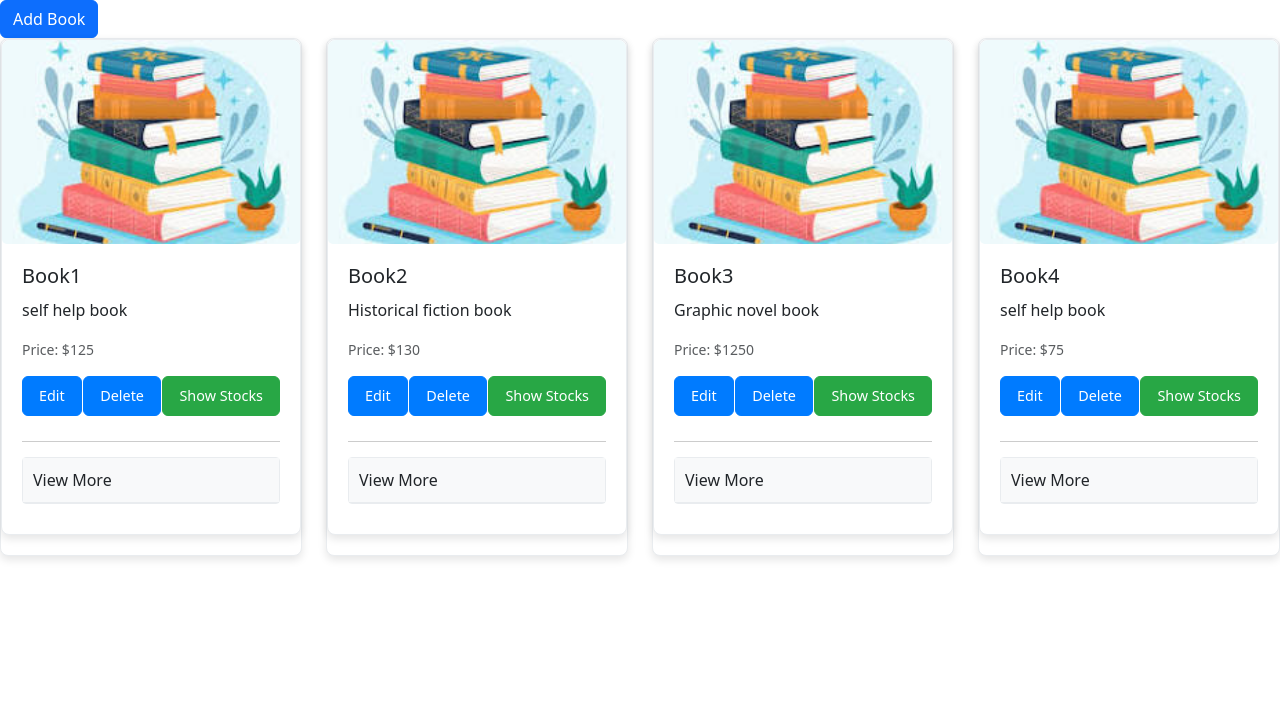
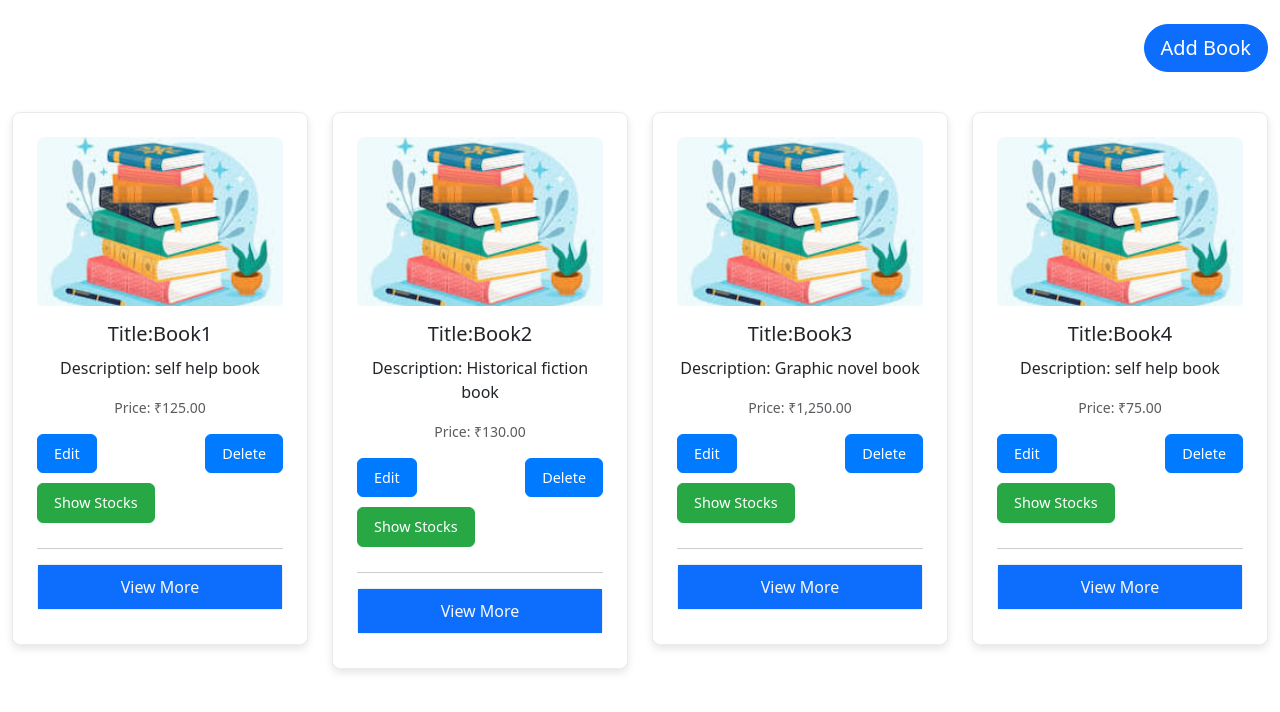
Before and after one commit to vivek-vaghasiya20/bacancy-angular-training, an Angular app: page / in a window 1280 px wide. Shown: the top 712 px of the page. Built offline with nearby package versions, Linux system fonts and the light colour scheme.

Commit message:
solved rating and url issue.

```diff
--- a/src/app/book-list/book-action/book-action.component.html
+++ b/src/app/book-list/book-action/book-action.component.html
@@ -1,12 +1,13 @@
+<div class="btn-div d-flex justify-content-end">
   <button
     type="button"
-  class="btn btn-primary"
+    class="btn btn-primary btn-lg rounded-pill my-4 addEditBtn"
     data-bs-toggle="modal"
     data-bs-target="#bookModal"
   >
     Add Book
   </button>
-
+</div>
 <!-- Modal -->
 <div
   class="modal fade"
@@ -24,6 +25,7 @@
           class="btn-close"
           data-bs-dismiss="modal"
           aria-label="Close"
+          #btnClose
         ></button>
       </div>
       <div class="modal-body">
@@ -61,9 +63,6 @@
             id="price"
             [(ngModel)]="newBook.price"
           />
-          <div *ngIf="!validatePrice()" class="text-danger">
-            Price cannot be negative.
-          </div>
         </div>
         <div class="form-group">
           <label for="imgUrl">Review</label>
@@ -78,7 +77,6 @@
           <label for="title">Rating</label>
           <input
             type="number"
-            maxlength="5"
             class="form-control"
             id="review"
             [(ngModel)]="newBook.rating"
@@ -102,7 +100,6 @@
         <button
           type="button"
           class="btn btn-primary"
-          data-bs-dismiss="modal"
           (click)="isEditMode ? updateBook() : addBook()"
         >
           {{ isEditMode ? "Edit Book" : "Add Book" }}
--- a/src/app/book-list/book-action/book-action.component.ts
+++ b/src/app/book-list/book-action/book-action.component.ts
@@ -1,9 +1,11 @@
 import {
   Component,
+  ElementRef,
   EventEmitter,
   Input,
   Output,
   SimpleChanges,
+  ViewChild,
 } from '@angular/core';
 import { book } from 'src/app/book-interface';
 
@@ -27,6 +29,7 @@ export class BookActionComponent {
   @Input() isEditMode: boolean | undefined;
   @Output() bookAdded = new EventEmitter<book>();
   @Output() bookEdited = new EventEmitter<book>();
+  @ViewChild('btnClose') btnClose!: ElementRef;
 
   ngOnChanges(changes: SimpleChanges): void {
     if (this.book) {
@@ -35,37 +38,47 @@ export class BookActionComponent {
   }
 
   public addBook(): void {
-    if (this.validForm() && this.validatePrice()) {
+    if (this.validations()) {
       this.bookAdded.emit(this.newBook);
-      this.resetForm();
-    } else {
-      alert('Please fill up all field or enter valid values.');
+      this.btnClose.nativeElement.click();
+      alert('Book added successfully');
       this.resetForm();
     }
   }
 
-  public updateBook(): void {
-    if (this.validForm() && this.validatePrice()) {
-      this.bookEdited.emit(this.newBook);
-      this.resetForm();
-    } else {
-      alert('Please fill up all field or enter valid values.');
+  public validations() {
+    if (
+      !this.newBook.title ||
+      !this.newBook.description ||
+      !this.newBook.imgUrl ||
+      !this.newBook.price ||
+      !this.newBook.review ||
+      !this.newBook.stock ||
+      !this.newBook.price
+    ) {
+      alert('please fill all the fields');
+      return false;
     }
+
+    if (+this.newBook.rating < 0 || this.newBook.rating > 5) {
+      alert('Enter valid rating');
+      this.newBook.rating = 0;
+      return false;
+    }
+    if (+this.newBook.price < 0 || this.newBook.stock < 0) {
+      alert('Price and stock should not be negative');
+      return false;
+    }
+    return true;
   }
 
-  private validForm(): boolean {
-    return (
-      this.newBook.title.trim() !== '' &&
-      this.newBook.description.trim() !== '' &&
-      this.newBook.imgUrl.trim() !== '' &&
-      this.newBook.price !== null &&
-      this.newBook.review.trim() !== '' &&
-      this.newBook.rating !== null &&
-      this.newBook.stock !== null
-    );
-  }
-  public validatePrice(): boolean {
-    return this.newBook.price >= 0;
+  public updateBook(): void {
+    if (this.validations()) {
+      this.bookEdited.emit(this.newBook);
+      this.btnClose.nativeElement.click();
+      alert('Book edited successfully');
+      this.resetForm();
+    }
   }
 
   public resetForm(): void {
--- a/src/app/book-list/book-list.component.html
+++ b/src/app/book-list/book-list.component.html
@@ -1,3 +1,4 @@
+<div class="container-fluid">
   <app-book-action
     [book]="selectedBook"
     (bookAdded)="addBook($event)"
@@ -7,7 +8,7 @@
 
   <div class="row">
     <ng-container *ngIf="bookList.length > 0; else noBooks">
-    <div class="col-md-3 mb-3" *ngFor="let book of bookList; let i = index">
+      <div class="col-md-3" *ngFor="let book of bookList; let i = index">
         <app-book
           [book]="book"
           (deleteBookEvent)="deleteConfirmation(i)"
@@ -21,6 +22,6 @@
       </div>
     </ng-template>
   </div>
-
+</div>
 <app-confirm-dialog-box (confirmed)="onDeleteConfirmed($event)">
 </app-confirm-dialog-box>
--- a/src/app/book-list/book/book.component.html
+++ b/src/app/book-list/book/book.component.html
@@ -1,11 +1,17 @@
-<div class="card mb-3">
-  <div class="card">
-    <img src="{{ book.imgUrl }}" class="card-img" alt="book image" />
-    <div class="card-body">
-      <h5 class="card-title">{{ book.title }}</h5>
-      <p class="card-text">{{ book.description }}</p>
+<div class="card my-3 p-4">
+  <img
+    src="{{ book.imgUrl }}"
+    class="card-img p-0"
+    alt="book image"
+    onerror="this.src='https://media.istockphoto.com/id/1409329028/vector/no-picture-available-placeholder-thumbnail-icon-illustration-design.jpg?s=612x612&w=0&k=20&c=_zOuJu755g2eEUioiOUdz_mHKJQJn-tDgIAhQzyeKUQ='"
+  />
+  <div class="card-body text-center p-0">
+    <h5 class="card-title mt-3">Title:{{ book.title }}</h5>
+    <p class="card-text">Description: {{ book.description }}</p>
     <p class="card-text">
-        <small class="text-muted">Price: ${{ book.price }}</small>
+      <small class="text-muted"
+        >Price: {{ book.price | currency : "INR" }}</small
+      >
     </p>
     <div class="btn-container">
       <button
@@ -30,7 +36,10 @@
     </div>
     <div class="accordion">
       <div class="accordion-item" [ngClass]="{ active: accordionOpen }">
-          <div class="accordion-header" (click)="toggleAccordion()">
+        <div
+          class="accordion-header text-light bg-primary text-center"
+          (click)="toggleAccordion()"
+        >
           View More
         </div>
         <div class="accordion-content" *ngIf="accordionOpen">
@@ -40,4 +49,3 @@
     </div>
   </div>
 </div>
-</div>
--- a/src/app/book-list/book/book.component.scss
+++ b/src/app/book-list/book/book.component.scss
@@ -7,7 +7,6 @@
 .card {
   border: 1px solid #e9ecef;
   border-radius: 8px;
-  margin-bottom: 20px;
   box-shadow: 0px 4px 8px rgba(0, 0, 0, 0.1);
 
   .card-img {
@@ -78,8 +77,6 @@
       .accordion-header {
         padding: 10px;
         cursor: pointer;
-        background-color: #f8f9fa;
-        border-bottom: 1px solid #e9ecef;
       }
 
       .accordion-content {
```
Lines whose indentation alone changed are shown as unchanged.
